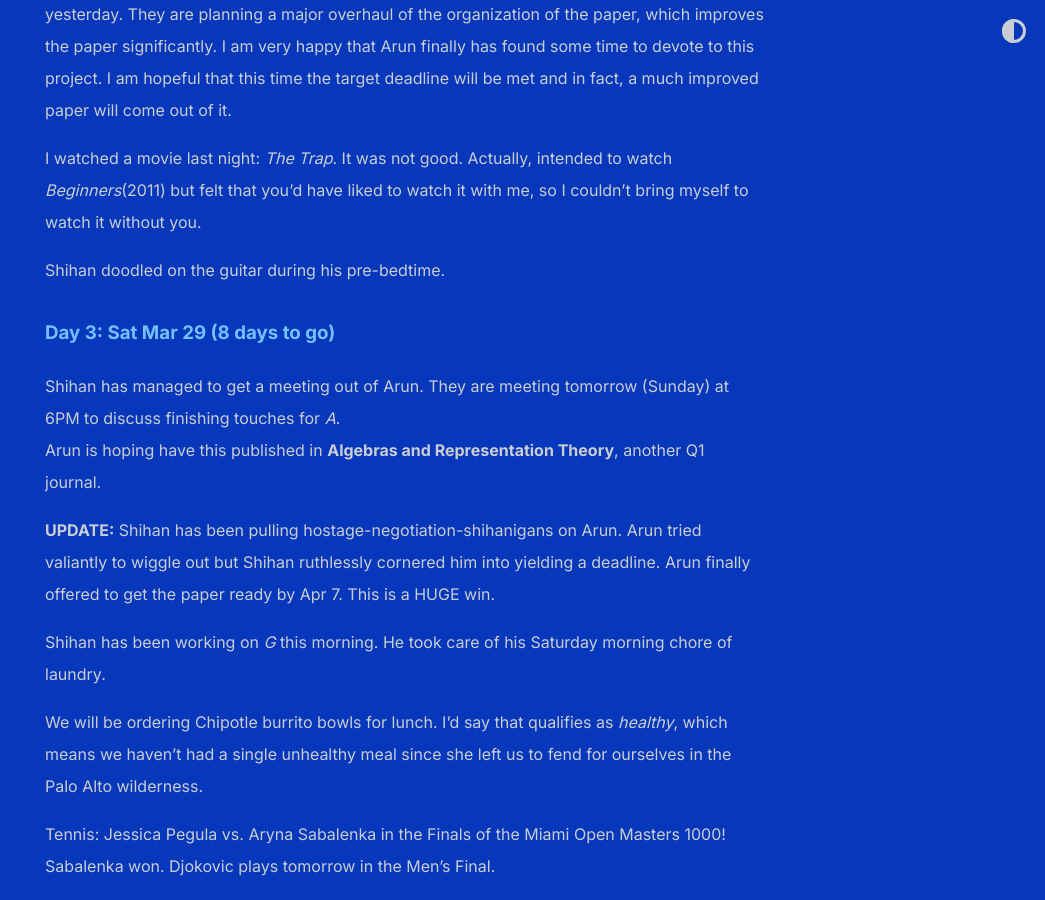
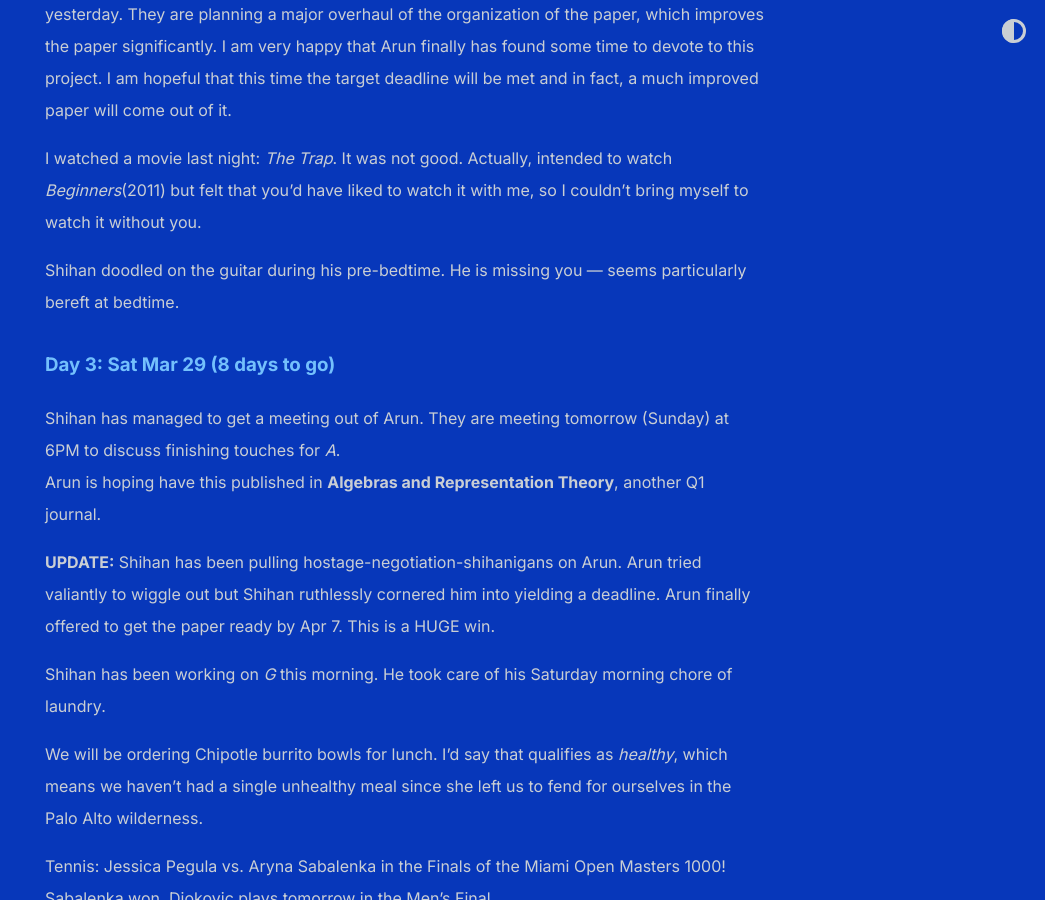
Before and after one commit to shihankanungo/shihankanungo.github.io, a Jekyll site: the page built from india-trip.md, in a window 1280 px wide and 900 px high, scrolled down 887 px. Shown: the whole window, without its empty margins (235-1280 px from the left). Built offline with Jekyll 4.4.1, drawn with Linux system fonts in a browser that asks for light colours.

Commit message:
Update india-trip.md

```diff
--- a/india-trip.md
+++ b/india-trip.md
@@ -26,7 +26,7 @@ improved paper will come out of it.
 I watched a movie last night: _The Trap_. It was not good. Actually, intended to watch _Beginners_(2011) but felt that you'd
 have liked to watch it with me, so I couldn't bring myself to watch it without you.
 
-Shihan doodled on the guitar during his pre-bedtime.
+Shihan doodled on the guitar during his pre-bedtime. He is missing you --- seems particularly bereft at bedtime.
 
 
 
```
